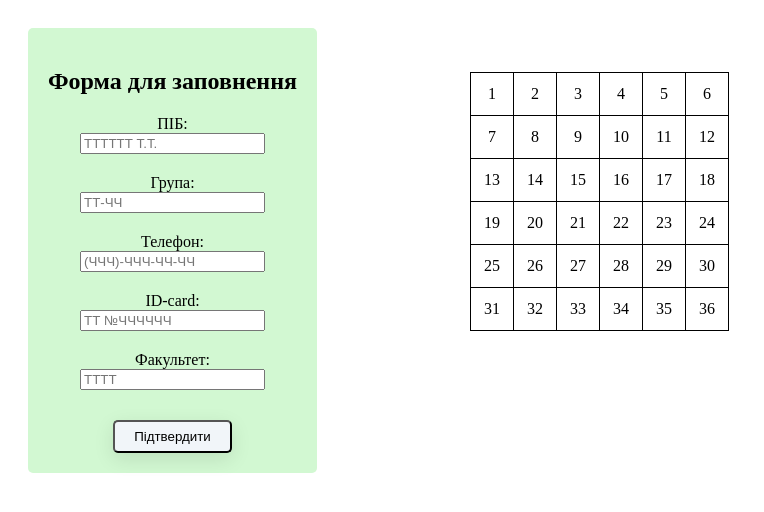
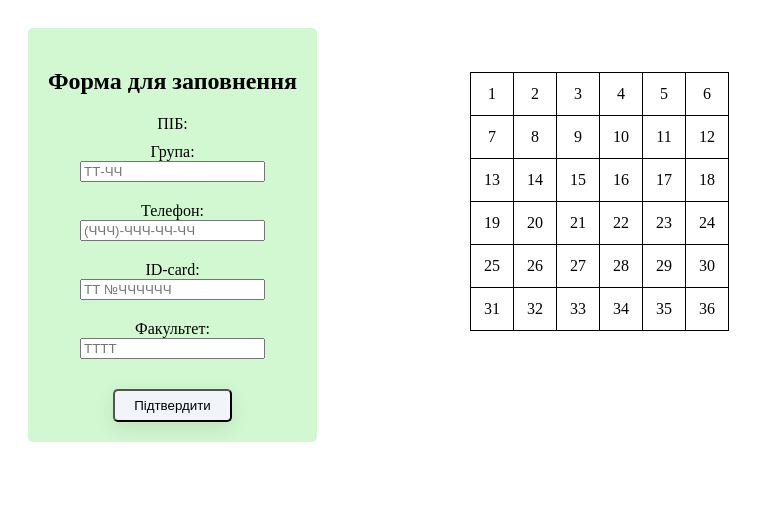
Before and after one commit to Klopyha/lab5FE, a plain HTML site: page index.html in a window 1280 px wide. Shown: the whole page, without its empty margins (0-764 px from the left). Drawn offline with Linux system fonts and the light colour scheme.

Commit message:
Update index.html

```diff
--- a/index.html
+++ b/index.html
@@ -12,12 +12,7 @@
         <h2>Форма для заповнення</h2>
         <div>
           <label for="fullname">ПІБ:</label><br />
-          <input
-            type="text"
-            id="fullname"
-            name="fullname"
-            placeholder="ТТТТТТ Т.Т."
-          />
+
           <div class="error"></div>
         </div>
         <div>
```
